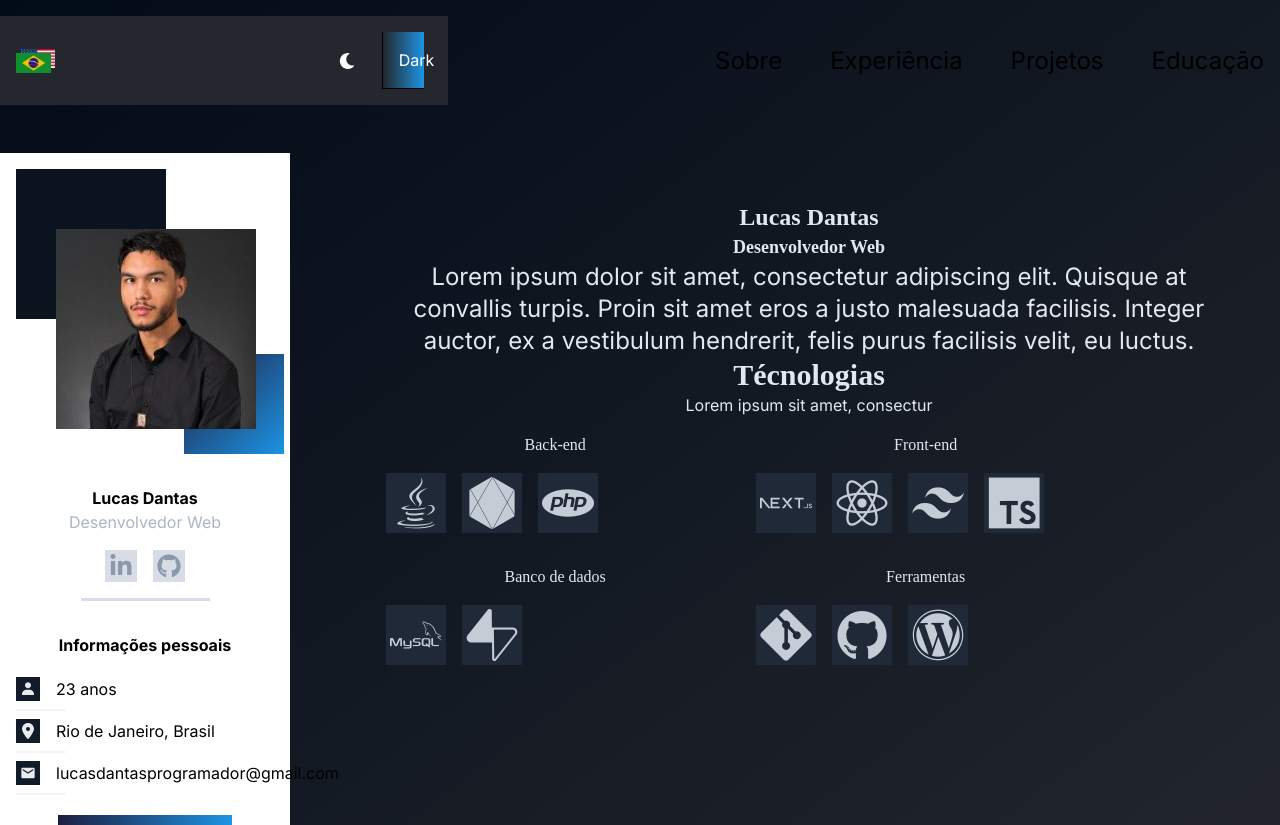
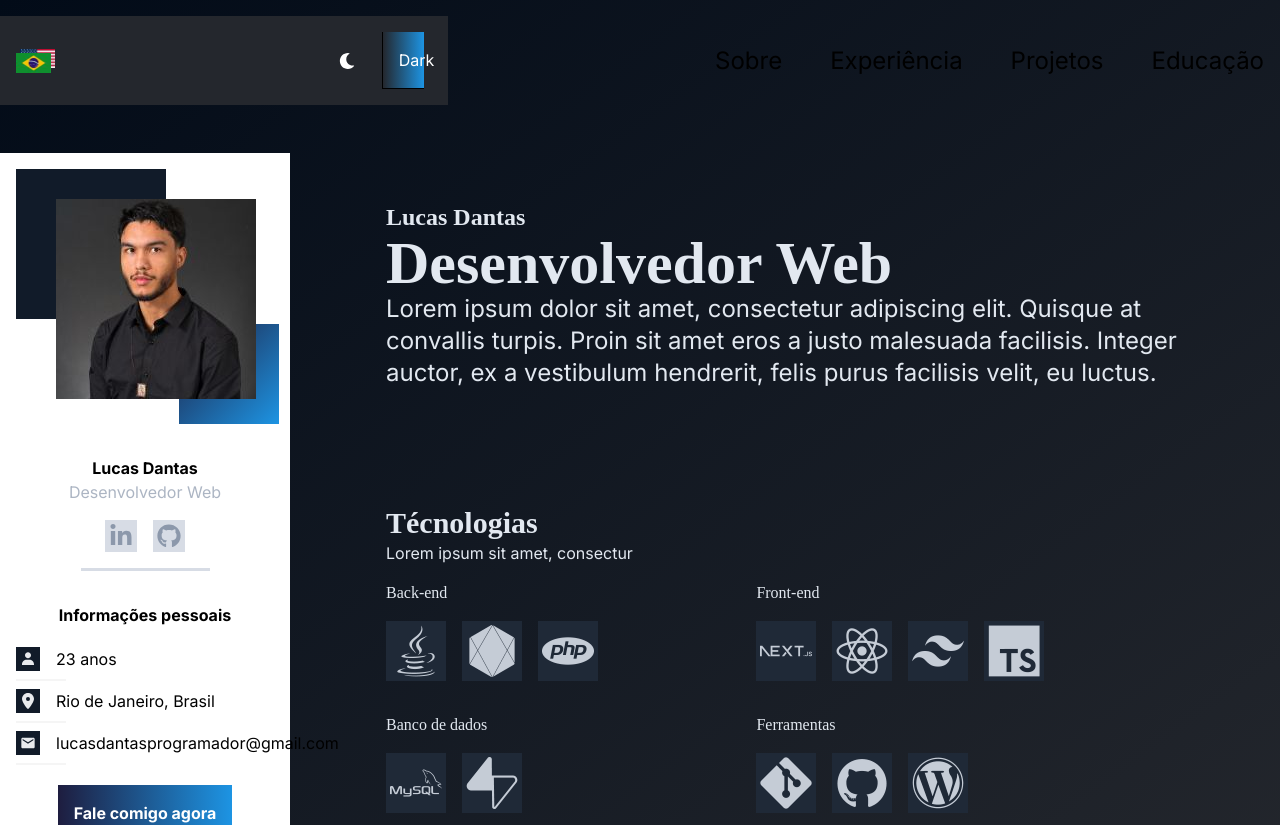
Before and after one commit to lucassdantas/portfolio, a Next.js app: page / in a window 1280 px wide. Shown: the top 825 px of the page. Built offline with nearby package versions, Linux system fonts and the light colour scheme; a web font is replaced by a local one.

Commit message:
mobile-structure: building about page

```diff
--- a/src/app/layout.tsx
+++ b/src/app/layout.tsx
@@ -11,7 +11,8 @@ const inter = Inter({
 });
 
 const mina = Mina({
-  weight:'400',
+  weight:'700',
+
   subsets:['latin']
 });
 
@@ -23,12 +24,14 @@ export const metadata: Metadata = {
 export default function RootLayout({children}:Readonly<{children: React.ReactNode;}>) {
   return (
     <html lang="pt-br">
-      <body className={`${inter.className} antialiased bg-gradient-to-br from-primary-darkBlue to-base_2-c1 dark:text-white w-screen`}>
+      <body className={`${inter.className} overflow-x-hidden antialiased bg-gradient-to-br from-primary-darkBlue to-base_2-c1 dark:text-white w-screen`}>
         <Limiter>
           <Header/>
-          <div className="flex gap-12 ">
+          <div className="flex gap-12 lg:pt-0 pt-12 overflo-x-hidden">
             <Sidebar/>
-            {children}
+            <main className='relative overflow-x-hidden'>
+              {children}
+            </main>
           </div>
           <Footer/>
         </Limiter>
--- a/src/app/page.tsx
+++ b/src/app/page.tsx
@@ -2,8 +2,6 @@ import About from "@/app/sobre/page";
 
 export default function Home() {
   return (
-    <main >
       <About/>
-    </main>
   );
 }
--- a/src/app/sobre/page.tsx
+++ b/src/app/sobre/page.tsx
@@ -1,17 +1,25 @@
 import { Technologies } from '@/app/sobre/components/Technologies'
 import { Section } from '@/components/Section'
+import { ImageWithSquares } from '@/components/Sidebar/components/ImageWithSquares'
+import { PersonalInfos } from '@/components/Sidebar/components/PersonalInfos'
+import { SocialNetworks } from '@/components/Sidebar/components/SocialNetworks'
 import { Title } from '@/components/Title'
 import React from 'react'
 
 export default function About () {
   return (
-    <Section limiterClassname='relative flex flex-col justify-between h-full' className='text-base_1-a0 text-center p-12'>
+    <Section limiterClassname='relative flex flex-col justify-between h-full' className='text-base_1-a0 text-center lg:text-left lg:py-12 lg:px-12 py-12 px-4 h-full'>
       <div className='h-1/2 '>
         <Title tag='h2' className='font-bold text-2xl'>Lucas Dantas</Title>
-        <Title tag='h1' isBigText={true} className='font-extrabold lg:text-inherit text-lg'>Desenvolvedor Web</Title>
-        <p className='text-2xl text-base_1-a0 '>Lorem ipsum dolor sit amet, consectetur adipiscing elit. Quisque at convallis turpis. Proin sit amet eros a justo malesuada facilisis. Integer auctor, ex a vestibulum hendrerit, felis purus facilisis velit, eu luctus.</p>
+        <Title tag='h1' isBigText={true} className='font-extrabold text-2xl'>Desenvolvedor Web</Title>
+        <p className='lg:text-2xl text-base text-base_1-a0 '>Lorem ipsum dolor sit amet, consectetur adipiscing elit. Quisque at convallis turpis. Proin sit amet eros a justo malesuada facilisis. Integer auctor, ex a vestibulum hendrerit, felis purus facilisis velit, eu luctus.</p>
       </div>
-      <div className='h-1/2'>
+      <div className='lg:hidden flex flex-col items-center pt-12 w-full'>
+        <ImageWithSquares/>
+        <SocialNetworks/>
+        <PersonalInfos/>
+      </div>
+      <div className='h-1/2 text-left'>
         <Title tag='h2' className='text-3xl font-bold '>Técnologias</Title>
         <p className='mb-4'>Lorem ipsum sit amet, consectur</p>
         <Technologies/>
--- a/src/components/Header/index.tsx
+++ b/src/components/Header/index.tsx
@@ -4,7 +4,7 @@ import React from 'react'
 
 export const Header = () => {
   return (
-    <header className='relative flex justify-between items-center w-full lg:mb-12 lg:mt-4'>
+    <header className='relative flex justify-between items-center w-full lg:mb-12 lg:mt-4 overflow-x-hidden'>
       <DesktopHeader/>
       <MobileHeader/>
     </header>
--- /dev/null
+++ b/src/components/Sidebar/components/ImageWithSquares.tsx
@@ -0,0 +1,13 @@
+import Image from 'next/image'
+import React from 'react'
+import personalImage from '@/assets/desenvolvedor-web-lucas-dantas.jpg'
+
+export const ImageWithSquares = () => {
+  return (
+    <div className='max-w-[250px]'>
+      <div className="bg-base_1-a12 h-[150px] w-[150px] -mb-[120px]"></div>
+      <Image src={personalImage} alt='Foto Lucas Desenvolvedor' className='max-w-[200px] object-cover h-[200px] ml-[40px] z-10 -mb-[75px]'/>
+      <div className="bg-gradient-to-br from-primary-purple to bg-primary-blue h-[100px] w-[100px] ml-[65%]"></div>
+    </div>
+  )
+}
--- a/src/components/Sidebar/components/InfoIcon.tsx
+++ b/src/components/Sidebar/components/InfoIcon.tsx
@@ -15,7 +15,7 @@ export const InfoIcon = ({icon, url='', content}:InfoProps) => {
         <Icons icon={icon} bgClassName='bg-base_1-a12' className='text-base_1-a3'/>
         {url?<Link href={url}>{content}</Link>:<span>{content}</span>}
       </li>
-      <Separator className='w-[50px] h-[2px] bg-neutral-100'/>
+      <Separator className='w-[50px] h-[2px] lg:bg-neutral-100 bg-base_1-a5'/>
     </>
   )
 }
--- /dev/null
+++ b/src/components/Sidebar/components/PersonalInfos.tsx
@@ -0,0 +1,20 @@
+import React from 'react'
+import { InfoIcon } from '@/components/Sidebar/components/InfoIcon'
+import { currentAge, email, location } from '@/utils/personalData'
+
+export const PersonalInfos = () => {
+   const infoList = [
+      {icon:'user',  content:currentAge + ' anos', url:''},
+      {icon:'map',   content:location, url:''},
+      {icon:'email', content:email,    url:'mailto:'+ email},
+    ]
+
+  return (
+    <>
+      <h4 className='font-bold mt-4'>Informações pessoais</h4>
+      <ul className='flex flex-col gap-2 text-left my-5 w-full'>
+        {infoList.map((info, i) => (<InfoIcon key={i} icon={info.icon} content={info.content} url={info.url}/>))}
+      </ul>
+    </>
+  )
+}
--- /dev/null
+++ b/src/components/Sidebar/components/SocialNetworks.tsx
@@ -0,0 +1,16 @@
+import { Icons } from '@/components/Icons'
+import { Separator } from '@/components/Separator'
+import Link from 'next/link'
+import React from 'react'
+
+export const SocialNetworks = () => {
+  return (
+    <div className='text-center flex justify-center items-center flex-col lg:w-full w-[250px]'>
+      <ul className='flex justify-center gap-4 mt-4'>
+        <li><Link href='https://www.linkedin.com/in/lucas-de-sousa-dantas/' target='_blank'><Icons icon='linkedin' className='text-2xl lg:text-inherit text-base_1-a12'/></Link></li>
+        <li><Link href='https://github.com/lucassdantas' target='_blank'><Icons icon='github'  className='text-2xl lg:text-inherit text-base_1-a12'/></Link></li>
+      </ul>
+      <Separator className='h-[3px] lg:my-4 my-12 bg-base_1-a1 lg:w-2/4 w-full'/>
+    </div>
+  )
+}
--- a/src/components/Sidebar/index.tsx
+++ b/src/components/Sidebar/index.tsx
@@ -1,44 +1,22 @@
-import Link from 'next/link'
 import React from 'react'
-import Image from 'next/image'
-import { currentAge, email, location } from '@/utils/personalData'
 import { Button } from '@/components/Sidebar/components/Button'
-import { Icons } from '@/components/Icons'
-import { Separator } from '@/components/Separator'
-import { InfoIcon } from '@/components/Sidebar/components/InfoIcon'
-import personalImage from '@/assets/desenvolvedor-web-lucas-dantas.jpg'
+import { ImageWithSquares } from '@/components/Sidebar/components/ImageWithSquares'
+import { SocialNetworks } from '@/components/Sidebar/components/SocialNetworks'
+import { PersonalInfos } from '@/components/Sidebar/components/PersonalInfos'
 
 export const Sidebar = () => {
-  const infoList = [
-    {icon:'user',  content:currentAge + ' anos', url:''},
-    {icon:'map',   content:location, url:''},
-    {icon:'email', content:email,    url:'mailto:'+ email},
-  ]
+
 
   return (
     <div className='hidden lg:block bg-white text-black p-4 max-h-[770px] max-w-[290px]'>
-      <div>
-        <div className="bg-base_1-a13 h-[150px] w-[150px] -mb-[90px]"></div>
-        <Image src={personalImage} alt='Foto Lucas Desenvolvedor' className='max-w-[200px] object-cover h-[200px] ml-[40px] z-10 -mb-[75px]'/>
-        <div className="bg-gradient-to-br from-primary-purple to bg-primary-blue h-[100px] w-[100px] ml-[65%]"></div>
-      </div>
+      <ImageWithSquares/>
 
       <div className='text-center mt-8'>
         <h4 className='font-bold'>Lucas Dantas</h4>
         <p className='text-base_1-a4'>Desenvolvedor Web</p>
 
-        <div className='text-center flex justify-center items-center flex-col'>
-          <ul className='flex justify-center gap-4 mt-4'>
-            <li><Link href='https://www.linkedin.com/in/lucas-de-sousa-dantas/' target='_blank'><Icons icon='linkedin' className='text-2xl'/></Link></li>
-            <li><Link href='https://github.com/lucassdantas' target='_blank'><Icons icon='github'  className='text-2xl'/></Link></li>
-          </ul>
-          <Separator className='h-[3px] my-4 bg-base_1-a1 w-2/4'/>
-        </div>
-
-        <h4 className='font-bold mt-4'>Informações pessoais</h4>
-        <ul className='flex flex-col gap-2 text-left my-5'>
-          {infoList.map((info, i) => (<InfoIcon key={i} icon={info.icon} content={info.content} url={info.url}/>))}
-        </ul>
+        <SocialNetworks/>
+        <PersonalInfos/>
         <div className='flex justify-center'>
           <Button/>
         </div>
--- a/src/components/Title/index.tsx
+++ b/src/components/Title/index.tsx
@@ -8,7 +8,7 @@ type TitleProps = {
 }
 export const Title = ({children, tag='h1', isBigText=false, className=''}:TitleProps) => {
 
-  if (tag === 'h1') return <h1 className={`title ${isBigText? 'text-6xl':'text-3xl'} ${className} `}>{children}</h1>
+  if (tag === 'h1') return <h1 className={`title ${isBigText? 'lg:text-6xl text-4xl':'lg:text-2xl'} ${className} `}>{children}</h1>
   if (tag === 'h2') return <h2 className={`title ${className} `}>{children}</h2>
   if (tag === 'h3') return <h3 className={`title ${className} `}>{children}</h3>
   if (tag === 'h4') return <h4 className={`title ${className} `}>{children}</h4>
```
